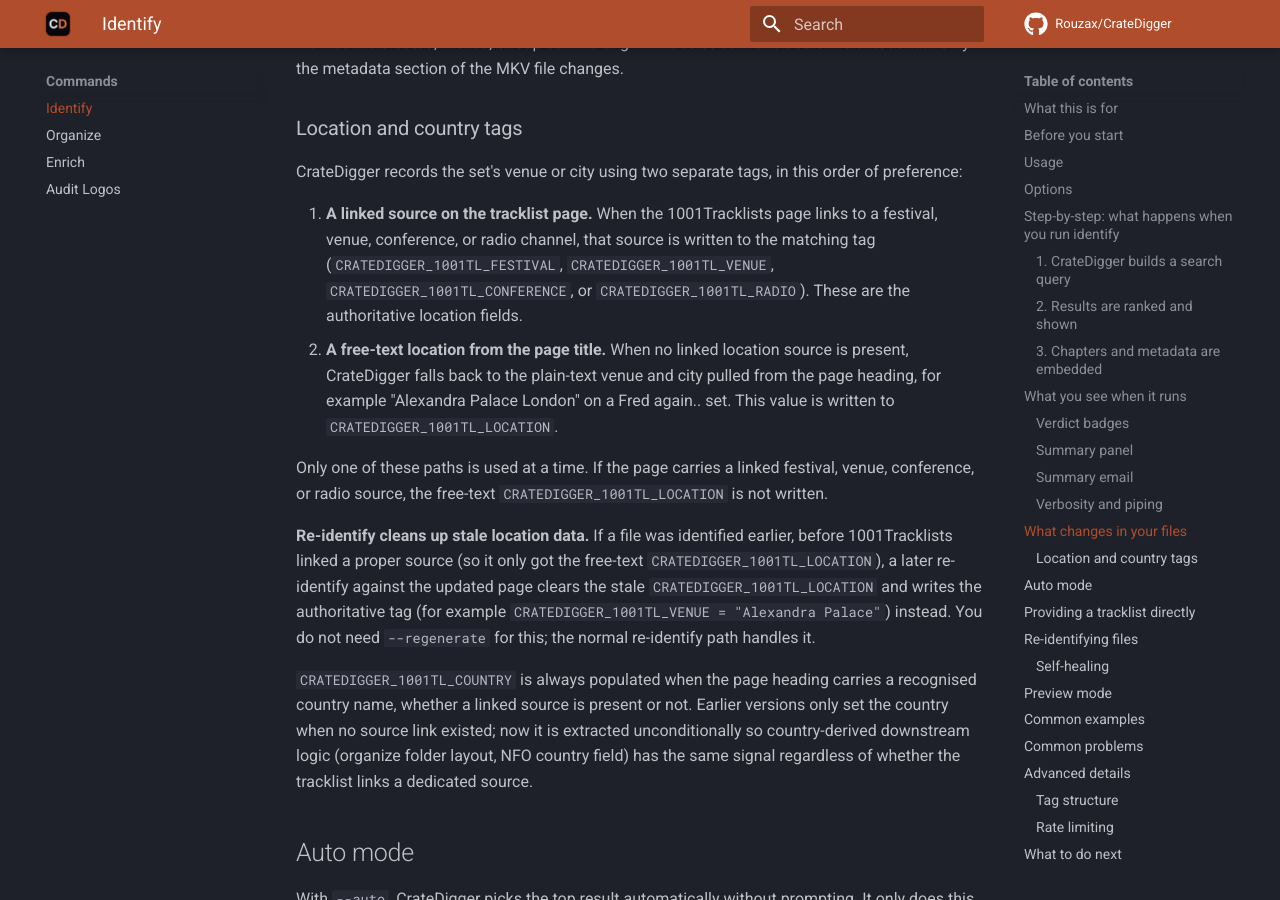
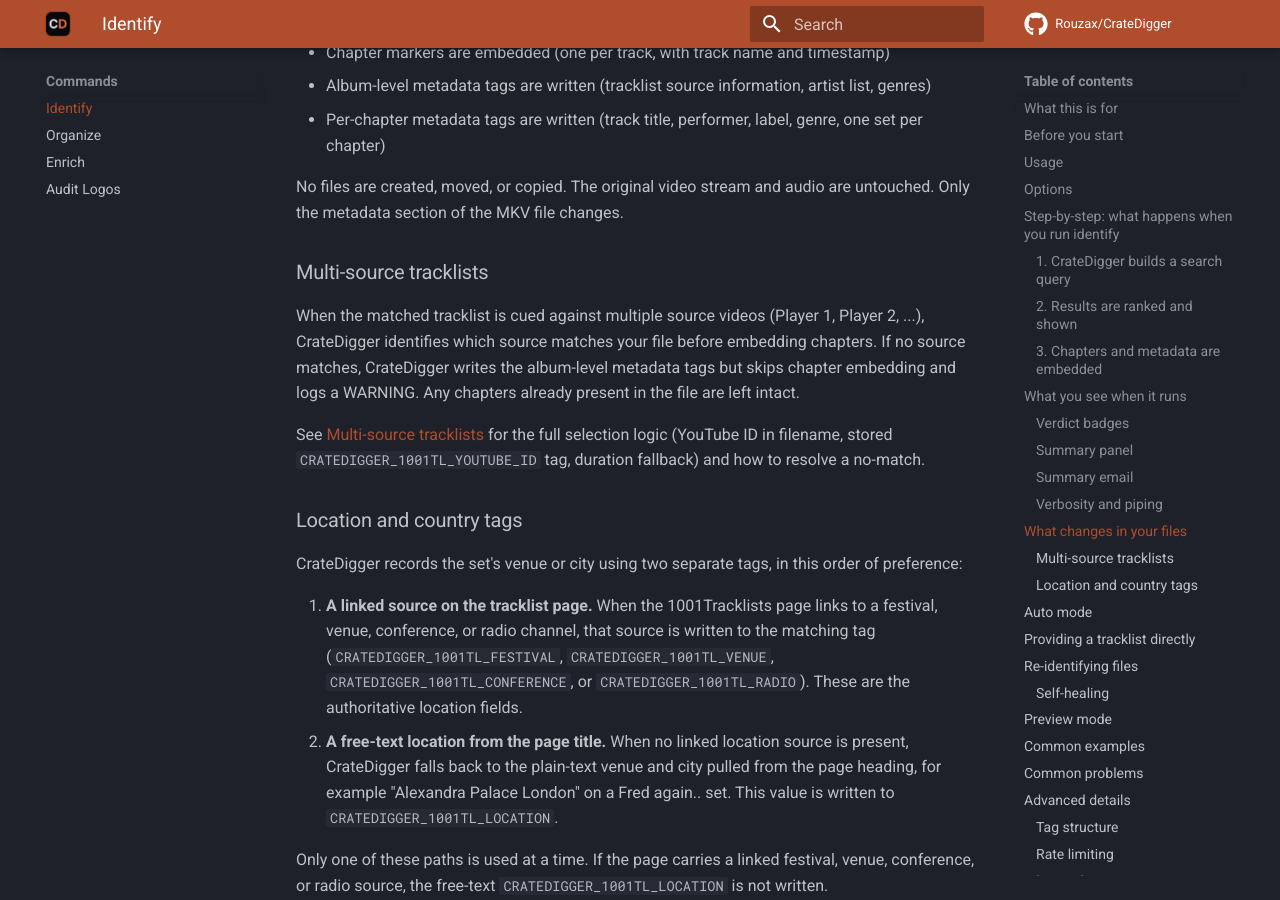
Before and after one commit to Rouzax/CrateDigger, an MkDocs documentation site: the page built from docs/commands/identify.md, in a window 1280 px wide and 900 px high, scrolled down 5907 px. Built offline with MkDocs 1.6.1 and Material for MkDocs 9.7.7, drawn with Linux system fonts in a browser that asks for light colours; comment, search, counter and statistics services are not loaded; some of the changed text lies outside the part shown.

Commit message:
feat(tracklists): canary + docs + version bump for player-aware chaptering

```diff
--- a/docs/commands/identify.md
+++ b/docs/commands/identify.md
@@ -69,6 +69,12 @@
 The file's actual duration (read from the video stream via ffprobe) and year (from an
 embedded date tag if present) are passed separately to help rank results. They are not
 part of the search text.
+
+For files downloaded with yt-dlp, the `[youtubeid]` bracket suffix in the filename drives
+an exact tracklist lookup first. CrateDigger queries 1001Tracklists with the full YouTube
+watch URL (`https://www.youtube.com/watch?v=<id>`), which resolves the tracklist(s) linked
+to that exact video. If multiple tracklists match, they go to the candidate picker. If none
+match, CrateDigger falls back to the normal filename text search.
 
 ### 2. Results are ranked and shown
 
@@ -207,6 +213,17 @@
 
 No files are created, moved, or copied. The original video stream and audio are untouched.
 Only the metadata section of the MKV file changes.
+
+### Multi-source tracklists
+
+When the matched tracklist is cued against multiple source videos (Player 1, Player 2, ...),
+CrateDigger identifies which source matches your file before embedding chapters. If no source
+matches, CrateDigger writes the album-level metadata tags but skips chapter embedding and
+logs a WARNING. Any chapters already present in the file are left intact.
+
+See [Multi-source tracklists](../tracklists.md#multi-source-tracklists) for the full
+selection logic (YouTube ID in filename, stored `CRATEDIGGER_1001TL_YOUTUBE_ID` tag,
+duration fallback) and how to resolve a no-match.
 
 ### Location and country tags
 
--- a/pyproject.toml
+++ b/pyproject.toml
@@ -1,6 +1,6 @@
 [project]
 name = "cratedigger"
-version = "0.28.2"
+version = "0.29.0"
 description = "Festival set & concert library manager"
 readme = "README.md"
 license = { text = "GPL-3.0-only" }
```
Also changed, not shown: CHANGELOG.md (+8 -0 lines), README.md (+1 -1 lines), docs/faq.md (+6 -0 lines), docs/tag-reference.md (+1 -0 lines), docs/tracklists.md (+14 -0 lines), 3 other files.
